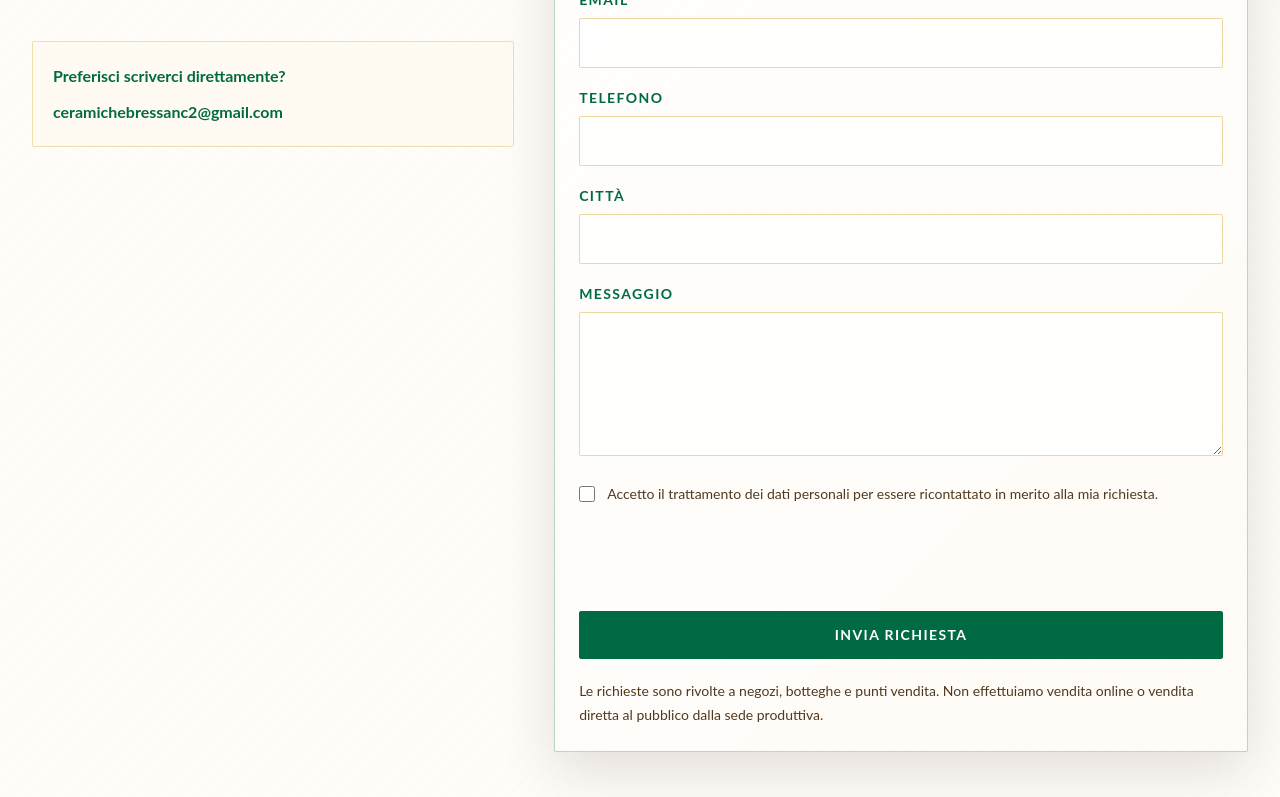
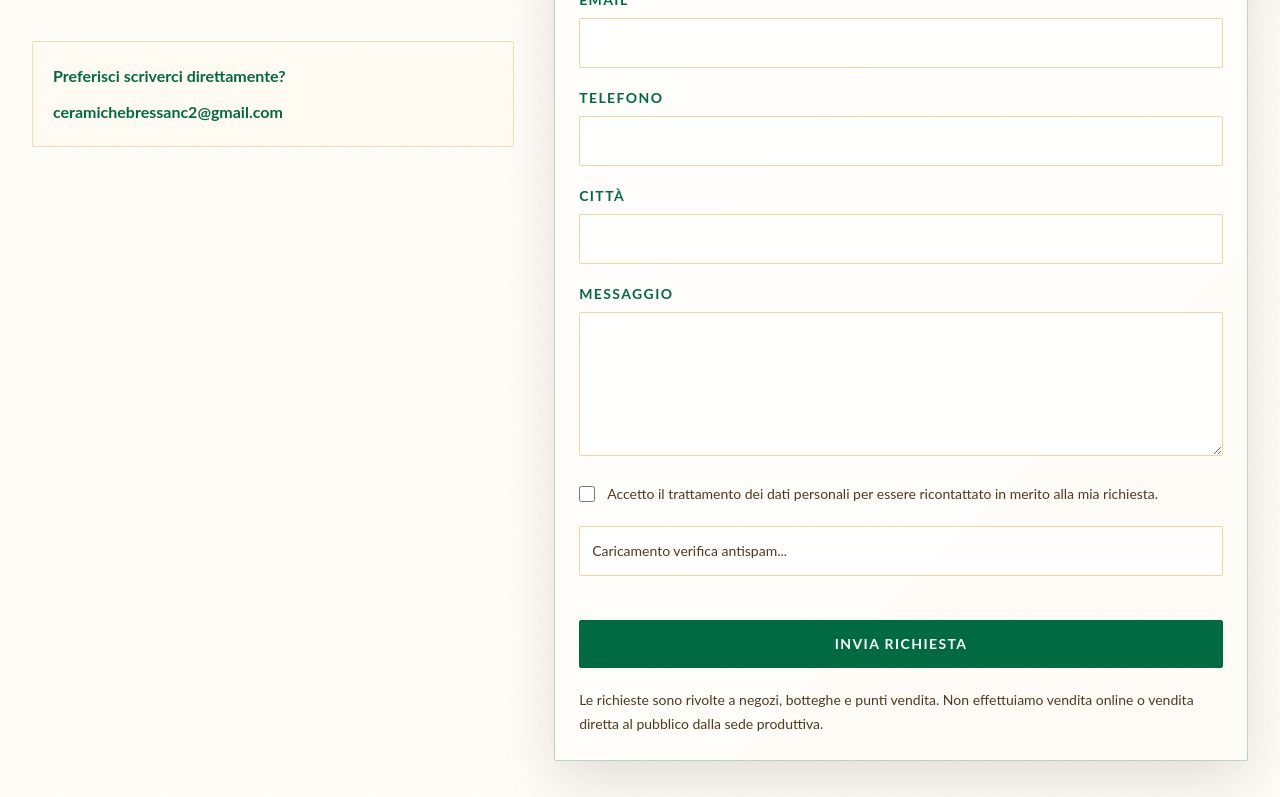
Before and after one commit to marceloocid/CeramicheBressan, a Next.js app: page /contatti in a window 1280 px wide. Shown: the part 1007-1804 px from the top of the page. Built offline with nearby package versions, Linux system fonts and the light colour scheme; no server answers.

Commit message:
Improve contact form verification

```diff
--- a/app/contatti/page.tsx
+++ b/app/contatti/page.tsx
@@ -77,7 +77,7 @@ export default function ContattiPage() {
 
       <section className="scroll-mt-36 bg-white/45 px-4 py-16 sm:px-6 lg:scroll-mt-40 lg:px-8 lg:py-20" id="richiesta">
         <div className="mx-auto grid max-w-7xl gap-10 lg:grid-cols-[0.82fr_1.18fr]">
-          <div className="lg:sticky lg:top-32 lg:self-start">
+          <div className="lg:sticky lg:top-40 lg:self-start">
             <p className="text-xs font-bold uppercase tracking-[0.28em] text-terracotta">Modulo</p>
             <h2 className="mt-3 font-serif text-4xl font-semibold leading-tight text-ceramica sm:text-5xl">
               Richiedi informazioni
--- a/components/ContactForm.tsx
+++ b/components/ContactForm.tsx
@@ -10,6 +10,8 @@ type TurnstileWidgetOptions = {
   callback: (token: string) => void;
   "expired-callback": () => void;
   "error-callback": () => void;
+  appearance?: "always" | "execute" | "interaction-only";
+  theme?: "auto" | "light" | "dark";
 };
 
 type TurnstileApi = {
@@ -32,6 +34,8 @@ export function ContactForm() {
   const turnstileRef = useRef<HTMLDivElement>(null);
   const turnstileWidgetId = useRef<string | undefined>(undefined);
   const [scriptReady, setScriptReady] = useState(false);
+  const [turnstileLoadFailed, setTurnstileLoadFailed] = useState(false);
+  const [turnstileRendered, setTurnstileRendered] = useState(false);
   const [turnstileToken, setTurnstileToken] = useState("");
   const [status, setStatus] = useState<SubmitStatus>("idle");
   const [isSubmitting, setIsSubmitting] = useState(false);
@@ -43,18 +47,47 @@ export function ContactForm() {
   }, []);
 
   useEffect(() => {
+    const timer = window.setTimeout(() => {
+      if (window.turnstile) {
+        setScriptReady(true);
+      }
+    }, 0);
+
+    return () => window.clearTimeout(timer);
+  }, []);
+
+  useEffect(() => {
     if (!scriptReady || !siteKey || !turnstileRef.current || !window.turnstile || turnstileWidgetId.current) {
       return;
     }
 
-    turnstileWidgetId.current = window.turnstile.render(turnstileRef.current, {
-      sitekey: siteKey,
-      callback: (token) => setTurnstileToken(token),
-      "expired-callback": () => setTurnstileToken(""),
-      "error-callback": () => setTurnstileToken("")
-    });
+    let statusTimer: number | undefined;
+
+    try {
+      turnstileWidgetId.current = window.turnstile.render(turnstileRef.current, {
+        sitekey: siteKey,
+        callback: (token) => setTurnstileToken(token),
+        "expired-callback": () => setTurnstileToken(""),
+        "error-callback": () => setTurnstileToken(""),
+        appearance: "always",
+        theme: "light"
+      });
+      statusTimer = window.setTimeout(() => {
+        setTurnstileLoadFailed(false);
+        setTurnstileRendered(true);
+      }, 0);
+    } catch {
+      statusTimer = window.setTimeout(() => {
+        setTurnstileLoadFailed(true);
+        setTurnstileRendered(false);
+      }, 0);
+    }
 
     return () => {
+      if (statusTimer) {
+        window.clearTimeout(statusTimer);
+      }
+
       if (turnstileWidgetId.current && window.turnstile) {
         window.turnstile.remove(turnstileWidgetId.current);
         turnstileWidgetId.current = undefined;
@@ -122,8 +155,18 @@ export function ContactForm() {
           id="cloudflare-turnstile"
           src="https://challenges.cloudflare.com/turnstile/v0/api.js?render=explicit"
           strategy="afterInteractive"
-          onLoad={() => setScriptReady(true)}
-          onReady={() => setScriptReady(true)}
+          onError={() => {
+            setScriptReady(false);
+            setTurnstileLoadFailed(true);
+          }}
+          onLoad={() => {
+            setTurnstileLoadFailed(false);
+            setScriptReady(true);
+          }}
+          onReady={() => {
+            setTurnstileLoadFailed(false);
+            setScriptReady(true);
+          }}
         />
       ) : null}
       <form className="paper-panel grid gap-5 rounded-sm p-6 shadow-soft" onSubmit={handleSubmit} ref={formRef}>
@@ -209,8 +252,18 @@ export function ContactForm() {
         </label>
 
         {siteKey ? (
-          <div className="min-h-[65px]">
+          <div className="min-h-[74px]">
             <div ref={turnstileRef} />
+            {!turnstileRendered && !turnstileLoadFailed ? (
+              <p className="rounded-sm border border-oro/45 bg-white/75 p-3 text-sm leading-6 text-argilla">
+                Caricamento verifica antispam...
+              </p>
+            ) : null}
+            {turnstileLoadFailed ? (
+              <p className="rounded-sm border border-red-200 bg-red-50 p-3 text-sm font-bold leading-6 text-red-800">
+                Verifica antispam non caricata. Ricarica la pagina o riprova tra poco.
+              </p>
+            ) : null}
           </div>
         ) : (
           <p className="rounded-sm border border-oro/45 bg-white/75 p-3 text-sm leading-6 text-argilla">
```
